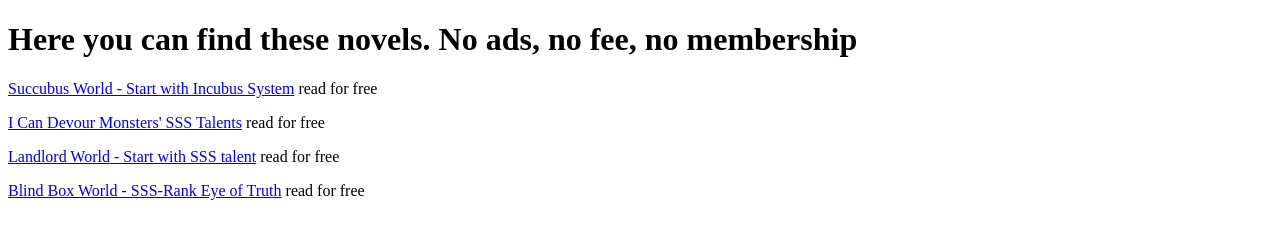
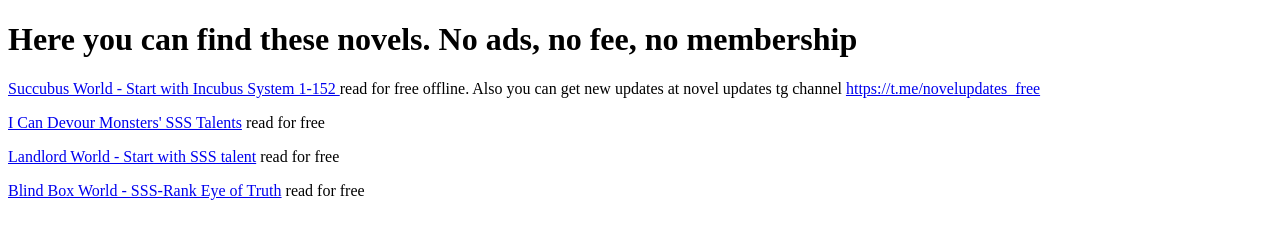
Before and after one commit to dongun2000/dongun2000.github.io, a plain HTML site: page index.html in a window 1280 px wide. Drawn offline with Linux system fonts and the light colour scheme.

Commit message:
Update 'Succubus World' link and add offline version
Updated the link for 'Succubus World' to point to an offline version and added a note about new updates.

```diff
--- a/index.html
+++ b/index.html
@@ -6,7 +6,7 @@
 </head>
 <body>
 <h1>Here you can find these novels. No ads, no fee, no membership</h1>
-<p><a href="https://t.me/novelupdates_free">Succubus World - Start with Incubus System</a> read for free</p>
+<p><a href="/succubus-world-start-with-incubus-system.html">Succubus World - Start with Incubus System 1-152 </a> read for free offline. Also you can get new updates at novel updates tg channel <a href="https://t.me/novelupdates_free">https://t.me/novelupdates_free</a></p>
 <p><a href="https://t.me/novelupdates_free">I Can Devour Monsters' SSS Talents</a> read for free</p>
 <p><a href="https://t.me/novelupdates_free">Landlord World - Start with SSS talent</a> read for free</p>
 <p><a href="https://t.me/novelupdates_free">Blind Box World - SSS-Rank Eye of Truth</a> read for free</p>
```
